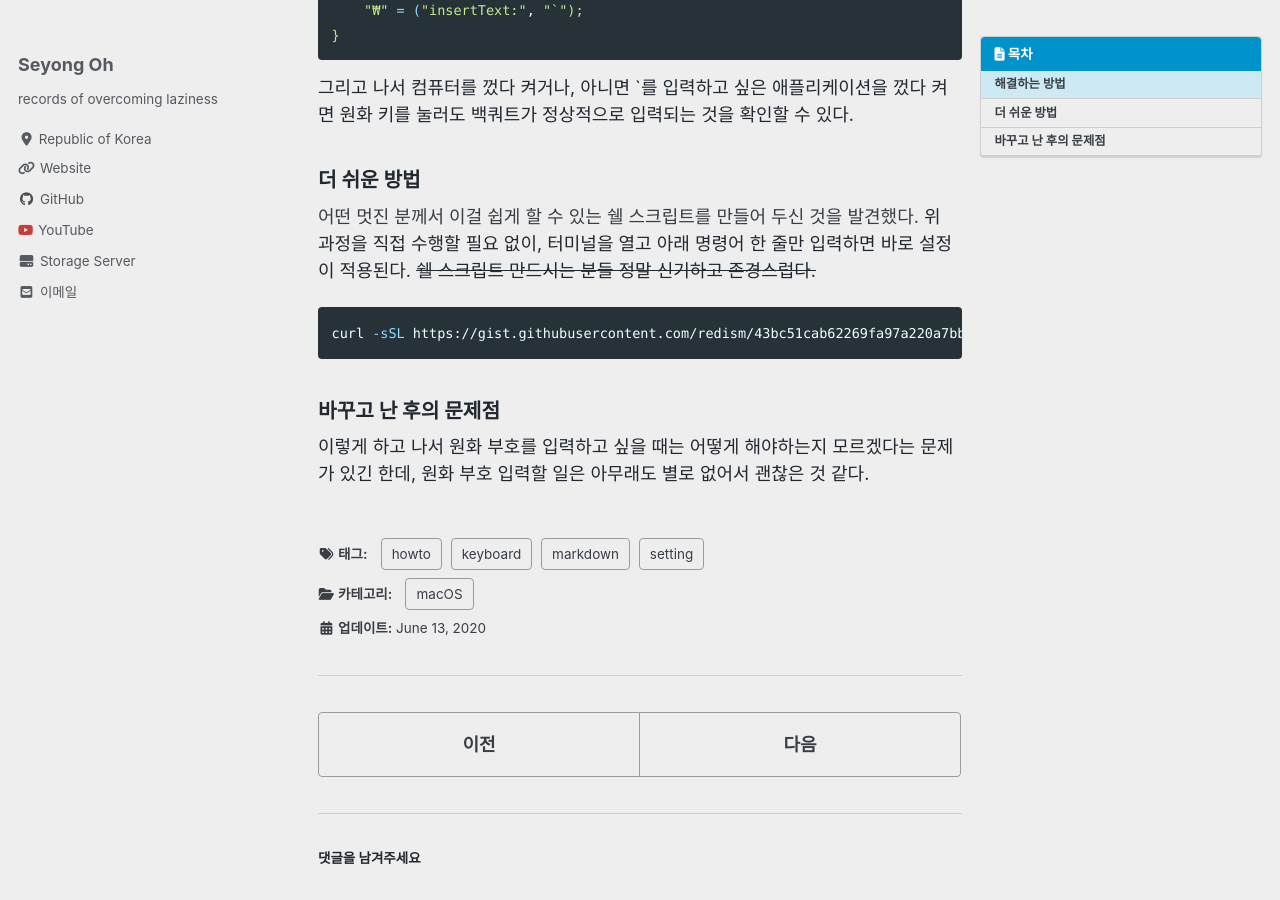
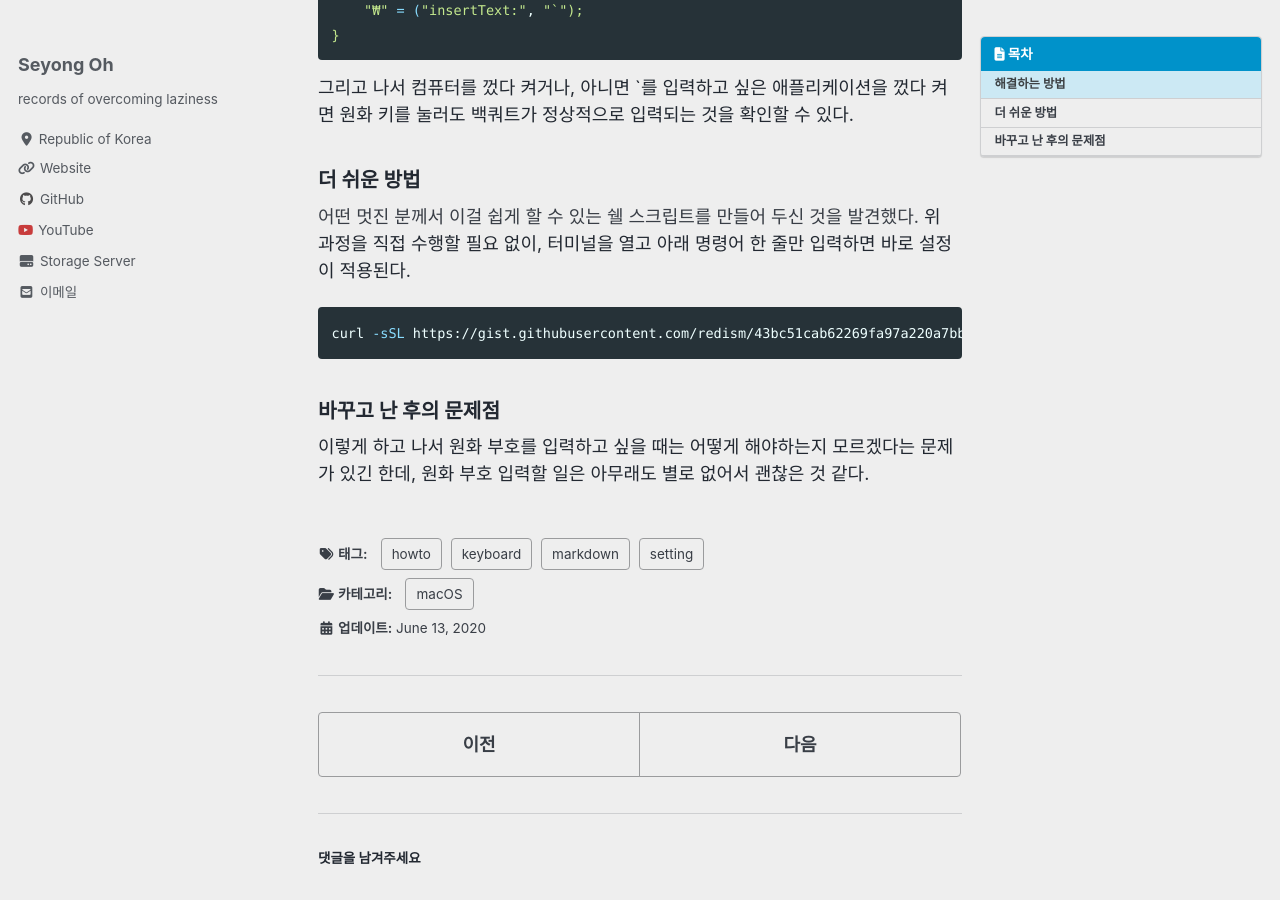
Before and after one commit to ohseyong/ohseyong.github.io, a Jekyll site: the page built from _posts/2020-06-13-won-to-backquote.md, in a window 1280 px wide and 900 px high, scrolled down 733 px. Built offline with Jekyll 4.4.1, drawn with Linux system fonts in a browser that asks for light colours; cached includes are drawn as plain includes; nearby versions of some CDN libraries; comment, search, counter and statistics services are not loaded.

Commit message:
Update 2020-06-13-won-to-backquote.md

```diff
--- a/_posts/2020-06-13-won-to-backquote.md
+++ b/_posts/2020-06-13-won-to-backquote.md
@@ -39,7 +39,7 @@ $ touch DefaultkeyBinding.dict (이미 파일이 있다면 생략한다)
 그리고 나서 컴퓨터를 껐다 켜거나, 아니면 `를 입력하고 싶은 애플리케이션을 껐다 켜면 원화 키를 눌러도 백쿼트가 정상적으로 입력되는 것을 확인할 수 있다.
 
 ### 더 쉬운 방법
-[어떤 멋진 분께서 이걸 쉽게 할 수 있는 쉘 스크립트를 만들어 두신 것을 발견했다.](https://gist.github.com/redism/43bc51cab62269fa97a220a7bb5e1103) 위 과정을 직접 수행할 필요 없이, 터미널을 열고 아래 명령어 한 줄만 입력하면 바로 설정이 적용된다. <del>쉘 스크립트 만드시는 분들 정말 신기하고 존경스럽다.</del>
+[어떤 멋진 분께서 이걸 쉽게 할 수 있는 쉘 스크립트를 만들어 두신 것을 발견했다.](https://gist.github.com/redism/43bc51cab62269fa97a220a7bb5e1103) 위 과정을 직접 수행할 필요 없이, 터미널을 열고 아래 명령어 한 줄만 입력하면 바로 설정이 적용된다.
 
 ~~~shell
 curl -sSL https://gist.githubusercontent.com/redism/43bc51cab62269fa97a220a7bb5e1103/raw/0d55b37b60e0e0bd3d0d7f53995de0a722f9820c/kr_won_to_backquote.sh | sh
```
